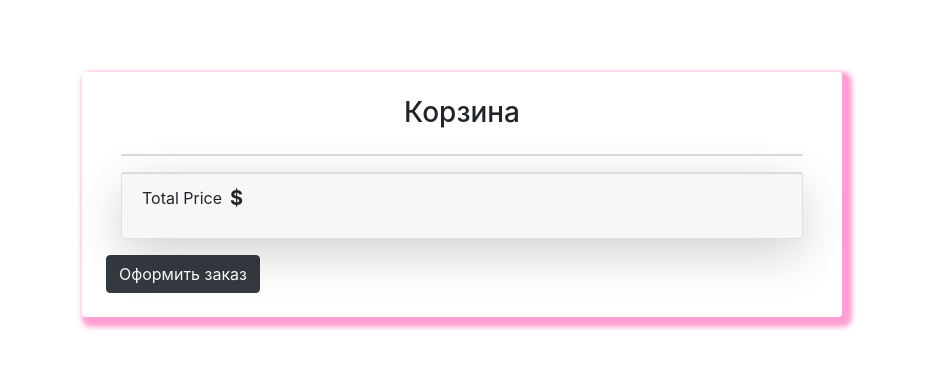
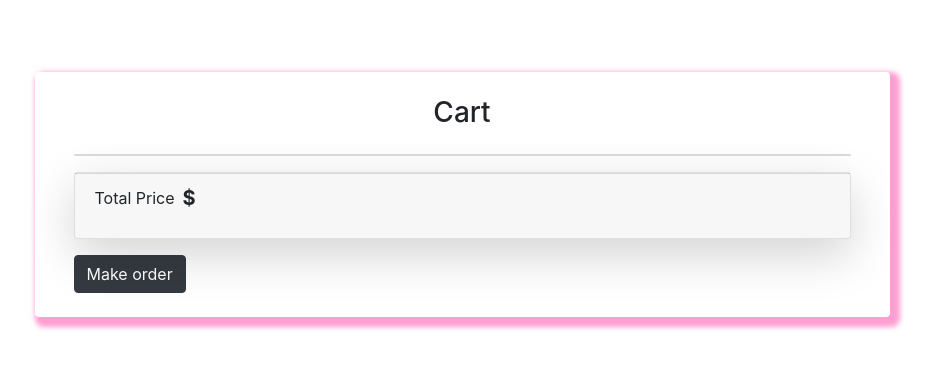
Before and after one commit to nyymy/NyMyBy, a Django app: page /user/users_cart/ in a window 1280 px wide. Shown: the part 72-441 px from the top of the page, without its empty margins (178-1112 px from the left). Run offline with Django 5.2, Linux system fonts and the light colour scheme; data that the repository does not hold is empty; some libraries are stand-ins or nearby versions.

Commit message:
added cart

```diff
--- a/BurgerNymy/carts/templates/carts/includes/included_cart.html
+++ b/BurgerNymy/carts/templates/carts/includes/included_cart.html
@@ -8,16 +8,16 @@
         </div>
         <ul class="list-group list-group-flush">
             <li class="list-group-item">
-                <div class="row text-center">
+                <div class="row text-center flex align-items-center ">
                     <div class="col p-0">
-                        <div class="input-group">
+                        <div class="input-group align-items-center">
                             <span class="input-group-btn ">
                                 <button type="button"
                                         class="btn btn-dark btn-sm decrement"
                                         data-cart-id=""
                                         data-cart-change-url="">-</button>
                             </span>
-                            <input type="text" class="form-control number" value="{{ cart.quantity }}" readonly>
+                            <input type="text" class="form-control h-100 number" value="{{ cart.quantity }}" readonly>
                             <span class="input-group-btn">
                                 <button type="button"
                                         class="btn btn-dark btn-sm increment"
@@ -26,16 +26,16 @@
                             </span>
                         </div>
                     </div>
-                    <div class="col p-0">
-                        <p>x {{ cart.product.sell_price}} $ = </p>
-                    </div>
-                    <div class="col p-0"><strong>{{cart.products_price}} $</strong></div>
-                    <div class="col p-0">
+                    <span class="col p-0">
+                        x {{ cart.product.sell_price}}$  =
+                    </span>
+                    <span class="col p-0"><strong>{{cart.products_price}} $</strong></span>
+                    <span class="col p-0">
                         <a href="{%url 'carts:cart_remove' 1%}" class="remove-from-cart" data-cart-id="">
                             <img class="mx-1" src="{% static 'icons/trash3-fill.svg'%}"
                                  alt="Catalog Icon" width="16" height="16">
                         </a>
-                    </div>
+                    </span>
                 </div>
             </li>
         </ul>
--- a/BurgerNymy/templates/base.html
+++ b/BurgerNymy/templates/base.html
@@ -76,7 +76,7 @@
     <script src="https://cdn.jsdelivr.net/npm/bootstrap@5.3.0/dist/js/bootstrap.bundle.min.js"></script>
     <div class="container">
       <div class="row justify-content-center ">
-        <div class="col-8">
+        <div class="col-9">
           {% include "includes/notifications.html" %}
           {% block content %}
           {% endblock %}
--- a/BurgerNymy/users/templates/users/users_cart.html
+++ b/BurgerNymy/users/templates/users/users_cart.html
@@ -13,15 +13,18 @@
     <div class="container mt-5">
         <div class="row justify-content-center">
             <div class=" bg-white p-4 mb-4 mx-2 rounded custom-shadow">
-                <h3 class="text-center mb-4">Корзина</h3>
+                <h3 class="text-center mb-4">Cart</h3>
                 <div class="container" id="cart-items-container">
+                    <div class="flex flex-column">
                     <!-- Разметка корзины -->
                     {% include 'carts/includes/included_cart.html'%}
                     <!-- Закончилась разметка корзины -->
+                    <a class="btn btn-dark" href="../orders/create_order.html">
+                        Make order
+                    </a>
+
+                    </div>
                 </div>
-                <a class="btn btn-dark" href="../orders/create_order.html">
-                    Оформить заказ
-                </a>
             </div>
         </div>
     </div>
--- a/BurgerNymy/users/views.py
+++ b/BurgerNymy/users/views.py
@@ -15,12 +15,13 @@ def login(request):
             username = request.POST['username']
             password = request.POST['password']
             user = auth.authenticate(username=username, password=password)
+
             if user:
                 auth.login(request, user)
                 messages.success(request, f"{username}, Logged in 👏🏻")
+                redirect_page = request.POST.get('next', None)
 
-                redirect_page = request.POST.get('next', None)
-                if redirect_page and redirect_page!= reverse('user:logout'):
+                if redirect_page and redirect_page != reverse('user:logout'):
                     return HttpResponseRedirect(request.POST.get('next'))
 
                 return HttpResponseRedirect(reverse('main:home'))
```
Also changed, not shown: BurgerNymy/carts/templates/carts/cart.html (deleted, +0 -14 lines), BurgerNymy/carts/templates/carts/cart_add.html (deleted, +0 -10 lines), BurgerNymy/users/templates/users/profile.html (+11 -7 lines).
